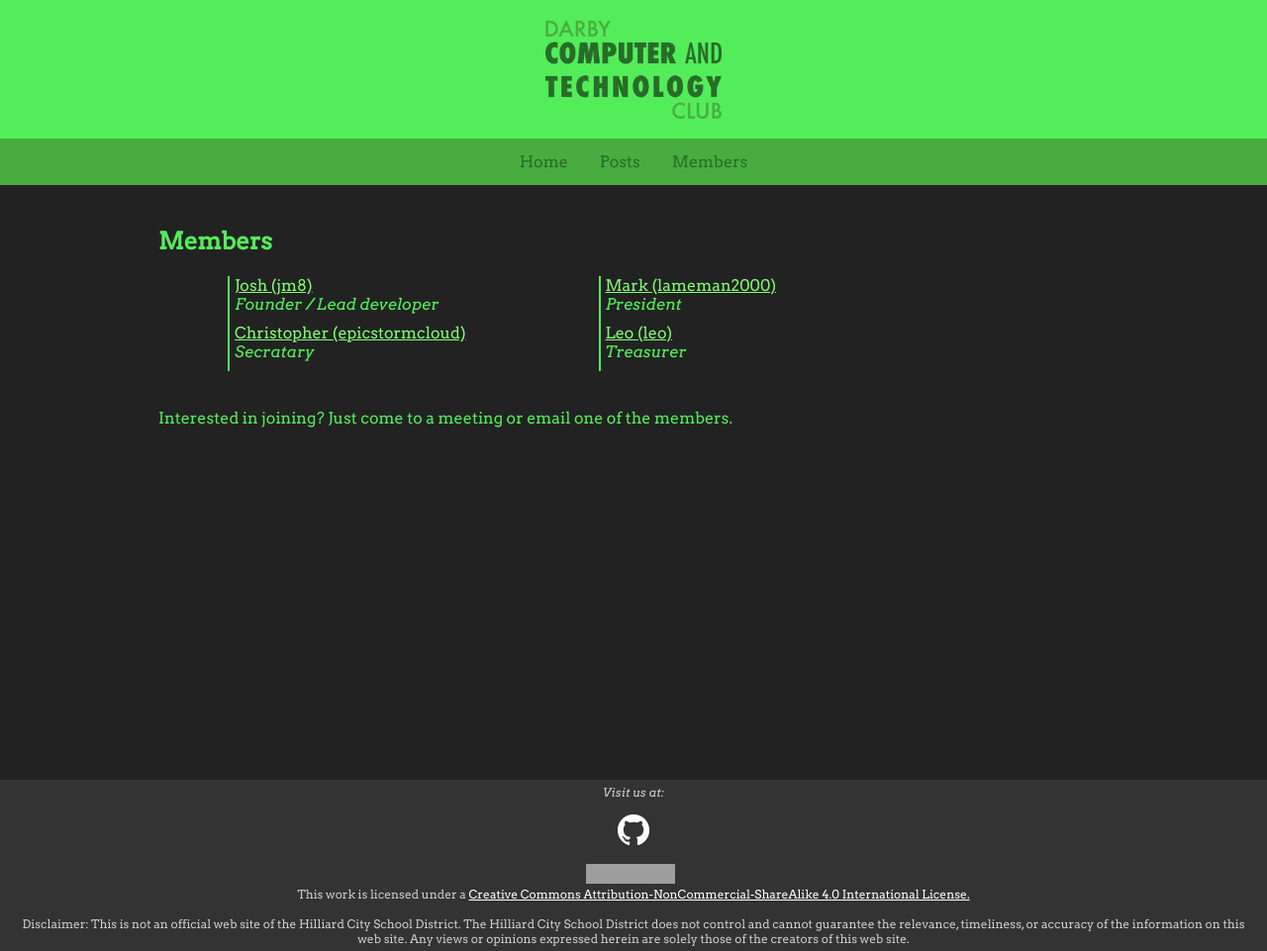
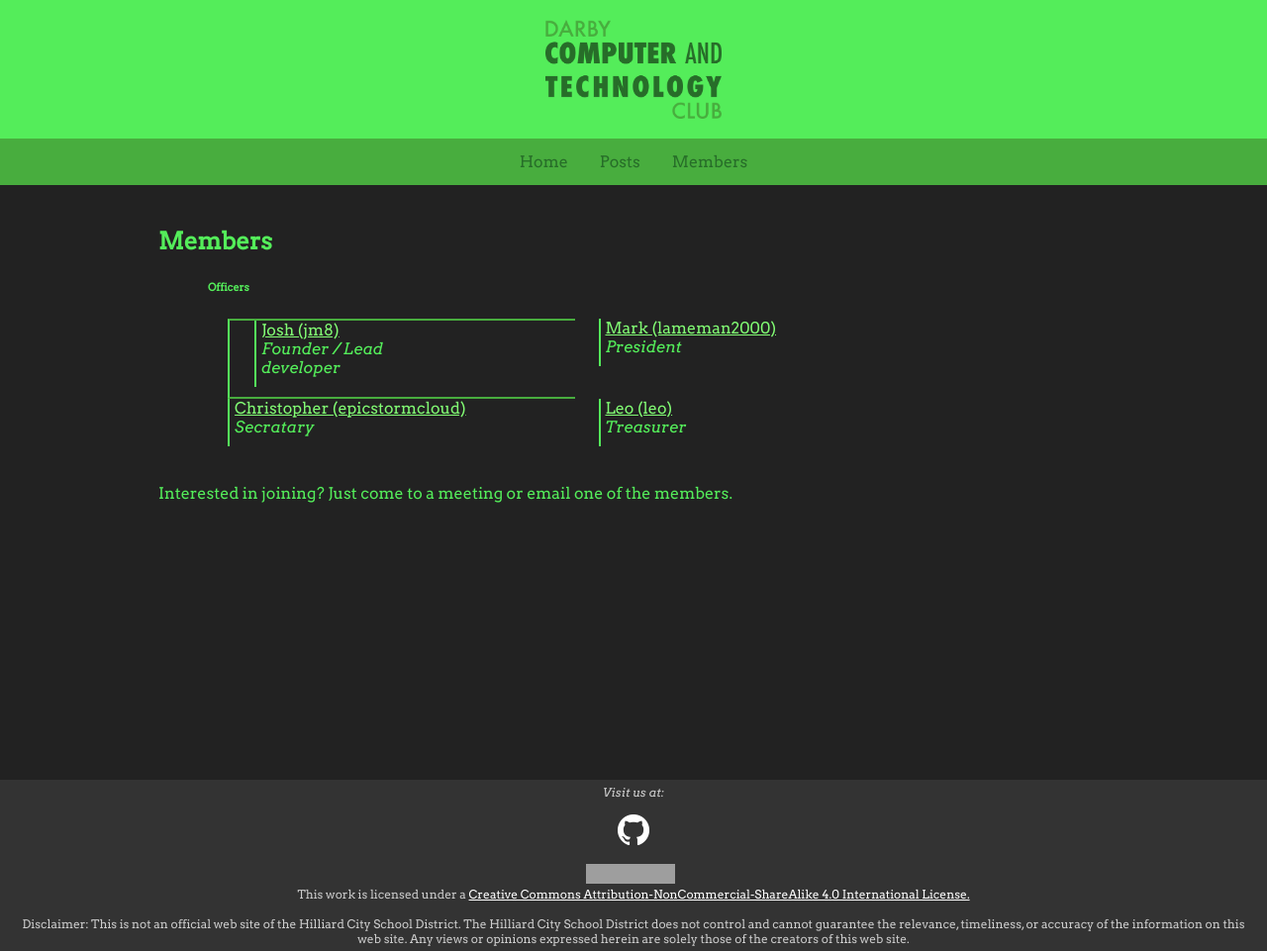
Before and after one commit to DarbyCAT/legacy, a Jekyll site: the page built from members.html, in a window 1280 px wide. Shown: the whole page at 99% size. Built offline with Jekyll 4.4.1, drawn with Linux system fonts in a browser that asks for light colours; grey boxes are pictures that could not be loaded.

Commit message:
Added Officers section

```diff
--- a/css/main.css
+++ b/css/main.css
@@ -186,3 +186,8 @@ h1{
     min-height: 30em;
     resize: vertical;
 }
+
+#members{
+    border-top: 2px solid #48ad3e;
+    border-bottom: 2px solid #48ad3e;
+}
--- a/members.html
+++ b/members.html
@@ -4,8 +4,10 @@ layout: default
 <h2>Members</h2>
 
 <div class="boxes">
+<h6>Officers</h6>
+<div id="members">
 <div><a href="/profile/jm8.html">Josh (jm8)</a><br><i>Founder / Lead developer</i></div>
-
+</div>
 <div><a href="/profile/lameman2000.html">Mark (lameman2000)</a><br><i>President</i></div>
 
 <div><a href="/profile/epicstormcloud.html">Christopher (epicstormcloud)</a><br><i>Secratary</i></div>
```
